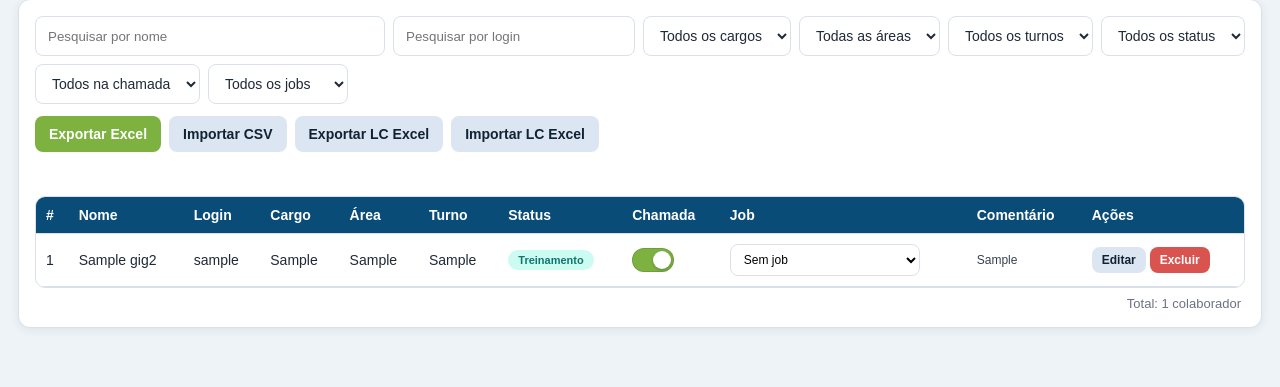
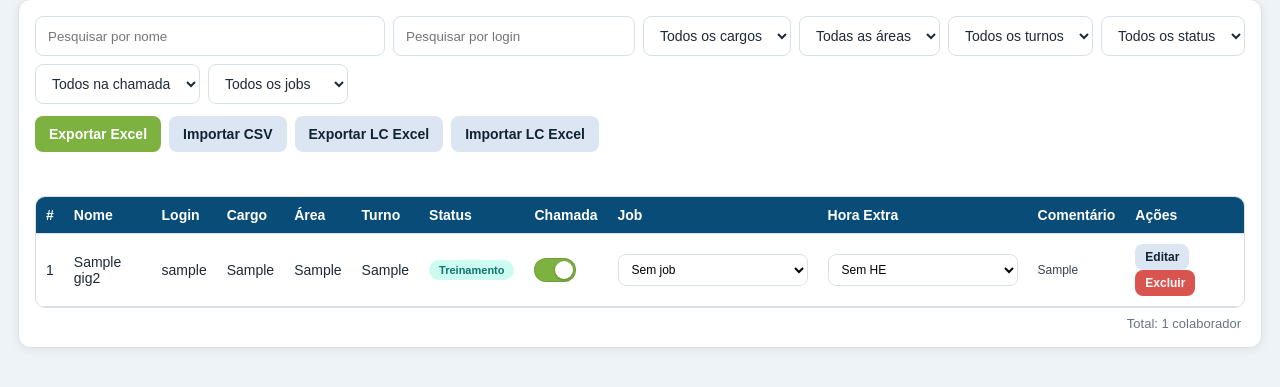
Before and after one commit to samuel0998/HC_OVERVIEW_COUT_GIG2, a Flask app: template templates/atualizar.html in a window 1280 px wide. Shown: the part 149-536 px from the top of the page. Run offline with Flask 3, Linux system fonts and the light colour scheme; a user stored in the database is signed in; tables that the repository leaves empty hold one stand-in row (values such as "Sample post"); the template is opened without the code that fills it: most values are stand-ins (such as "Sample title", 1, 10 or a date in 2020).

Commit message:
add hora extra

```diff
--- a/app.py
+++ b/app.py
@@ -159,6 +159,7 @@ def _migrate_hc_table_for_fc(fc):
             "AND UPPER(cargo) IN ('AA', 'ASSOCIADO')"
         ))
         conn.execute(db.text("ALTER TABLE hc_gig2 ADD COLUMN IF NOT EXISTS job VARCHAR(80)"))
+        conn.execute(db.text("ALTER TABLE hc_gig2 ADD COLUMN IF NOT EXISTS hora_extra_turno VARCHAR(50)"))
         conn.execute(db.text("ALTER TABLE hc_gig2 ADD COLUMN IF NOT EXISTS data_inicio_licenca DATE"))
         conn.execute(db.text("ALTER TABLE hc_gig2 ADD COLUMN IF NOT EXISTS data_fim_licenca DATE"))
         conn.execute(db.text("ALTER TABLE hc_gig2 ADD COLUMN IF NOT EXISTS data_desligamento DATE"))
--- a/models/hc_gig2.py
+++ b/models/hc_gig2.py
@@ -16,6 +16,7 @@ class HCGig2(db.Model):
     presente_fc = db.Column(db.Boolean, nullable=False, default=True, index=True)
     presenca_manual = db.Column(db.Boolean, nullable=False, default=False)
     job = db.Column(db.String(80), nullable=True, index=True)
+    hora_extra_turno = db.Column(db.String(50), nullable=True, index=True)
     status_liberacao = db.Column(db.String(100), nullable=True)
     # Licença / Férias
     data_inicio_licenca = db.Column(db.Date, nullable=True)
@@ -96,6 +97,7 @@ class HCGig2(db.Model):
             "status": self.status,
             "presente_fc": bool(self.presente_fc),
             "job": self.job or "",
+            "hora_extra_turno": self.hora_extra_turno or "",
             "status_liberacao": self.status_liberacao or "",
             "data_inicio_licenca": self.data_inicio_licenca.strftime("%Y-%m-%d") if self.data_inicio_licenca else None,
             "data_fim_licenca": self.data_fim_licenca.strftime("%Y-%m-%d") if self.data_fim_licenca else None,
--- a/routes/hc.py
+++ b/routes/hc.py
@@ -122,6 +122,18 @@ def _formatar_job(job):
     for processo in PROCESSOS:
         if _normalizar(processo) == normalizado:
             return processo
+    return texto
+
+
+def _formatar_turno_extra(turno):
+    texto = (turno or "").strip()
+    if not texto or texto.lower() in ("nan", "none"):
+        return None
+
+    normalizado = _normalizar(texto).upper()
+    for item in TURNOS:
+        if _normalizar(item).upper() == normalizado:
+            return item
     return texto
 
 
@@ -313,6 +325,7 @@ def novo_colaborador():
         presente_fc=_parse_bool(data.get("presente_fc"), default=True),
         presenca_manual="presente_fc" in data,
         job=_formatar_job(data.get("job")),
+        hora_extra_turno=_formatar_turno_extra(data.get("hora_extra_turno")),
     )
     colaborador.turno = _turno_inicial(colaborador.cargo, data.get("turno"))
 
@@ -335,6 +348,7 @@ def novo_colaborador():
             "status": colaborador.status,
             "presente_fc": colaborador.presente_fc,
             "job": colaborador.job or "",
+            "hora_extra_turno": colaborador.hora_extra_turno or "",
         }),
     )
 
@@ -387,6 +401,7 @@ def atualizar_colaborador(item_id):
         colaborador.presente_fc = _parse_bool(data.get("presente_fc"), default=True)
         colaborador.presenca_manual = True
     colaborador.job           = _formatar_job(data.get("job", colaborador.job))
+    colaborador.hora_extra_turno = _formatar_turno_extra(data.get("hora_extra_turno", colaborador.hora_extra_turno))
     if colaborador.status == "Treinamento":
         colaborador.turno = _turno_inicial(colaborador.cargo, colaborador.turno)
     colaborador.causa_afastamento = (data.get("causa_afastamento") or "").strip() or None
@@ -415,6 +430,7 @@ def atualizar_colaborador(item_id):
         "status": colaborador.status,
         "presente_fc": colaborador.presente_fc,
         "job": colaborador.job or "",
+        "hora_extra_turno": colaborador.hora_extra_turno or "",
         "causa_afastamento": colaborador.causa_afastamento or "",
     })
 
@@ -493,6 +509,7 @@ def atualizar_alocacao(item_id):
     dados_ant = json.dumps({
         "presente_fc": colaborador.presente_fc,
         "job": colaborador.job or "",
+        "hora_extra_turno": colaborador.hora_extra_turno or "",
     })
 
     if "presente_fc" in data:
@@ -500,16 +517,19 @@ def atualizar_alocacao(item_id):
         colaborador.presenca_manual = True
     if "job" in data:
         colaborador.job = _formatar_job(data.get("job"))
+    if "hora_extra_turno" in data:
+        colaborador.hora_extra_turno = _formatar_turno_extra(data.get("hora_extra_turno"))
 
     dados_nov = json.dumps({
         "presente_fc": colaborador.presente_fc,
         "job": colaborador.job or "",
+        "hora_extra_turno": colaborador.hora_extra_turno or "",
     })
 
     _registrar(
         "edicao",
         colaborador,
-        f"Chamada/job atualizados: {colaborador.nome_completo}",
+        f"Chamada/job/hora extra atualizados: {colaborador.nome_completo}",
         dados_ant=dados_ant,
         dados_nov=dados_nov,
     )
@@ -662,6 +682,7 @@ def importar_csv():
     col_turno = _find_col(df, "turno")
     col_presente = _find_col(df, "presente") or _find_col(df, "chamada") or _find_col(df, "fc")
     col_job = _find_col(df, "job") or _find_col(df, "processo")
+    col_he = _find_col(df, "hora extra") or _find_col(df, "he turno") or _find_col(df, "turno extra")
     col_previsao = _find_col(df, "previsao") or _find_col(df, "previs")
     col_descricao = _find_col(df, "descri")
     col_status_lib = _find_col(df, "libera")
@@ -721,6 +742,7 @@ def importar_csv():
 
             presente_fc = _parse_bool(row.get(col_presente), default=True) if col_presente else True
             job = _formatar_job(row.get(col_job, "")) if col_job else None
+            hora_extra_turno = _formatar_turno_extra(row.get(col_he, "")) if col_he else None
 
             raw_status = str(row.get(col_status, "operacional")).strip() if col_status else "operacional"
             status = STATUS_MAP.get(_normalizar(raw_status), "OPERACIONAL")
@@ -747,6 +769,7 @@ def importar_csv():
             item.presente_fc = presente_fc
             item.presenca_manual = bool(col_presente)
             item.job = job
+            item.hora_extra_turno = hora_extra_turno
             item.previsao_afastamento = previsao
             item.causa_afastamento = causa
             item.status_liberacao = status_lib
@@ -822,9 +845,11 @@ def importar_excel():
             or normalizadas.get("chamada")
         )
         col_job = normalizadas.get("job") or normalizadas.get("processo")
+        col_he = normalizadas.get("hora_extra_turno") or normalizadas.get("hora extra") or normalizadas.get("he turno") or normalizadas.get("turno extra")
         item.presente_fc = _parse_bool(row[col_presente], default=True) if col_presente else True
         item.presenca_manual = bool(col_presente)
         item.job = _formatar_job(row[col_job]) if col_job else None
+        item.hora_extra_turno = _formatar_turno_extra(row[col_he]) if col_he else None
         item.previsao_afastamento = previsao_bool
         item.data_afastamento = data_afastamento
         causa = row[normalizadas["causa_afastamento"]]
@@ -854,6 +879,7 @@ def exportar_excel():
             "Status": d["status"],
             "Chamada": "SIM" if d["presente_fc"] else "NAO",
             "Job": d["job"],
+            "Hora Extra Turno": d["hora_extra_turno"],
             "Status Liberação": d["status_liberacao"],
             "Previsão Afastamento": "SIM" if d["previsao_afastamento"] else "NÃO",
             "Data Afastamento": d["data_afastamento"] or "",
@@ -1088,7 +1114,11 @@ def dashboard_data():
     if f_area:
         registros = [r for r in registros if (r.area or "") == f_area]
     if f_turno:
-        registros = [r for r in registros if (r.turno or "") == f_turno]
+        registros = [
+            r for r in registros
+            if (r.turno or "") == f_turno
+            or (r.hora_extra_turno == f_turno and r.status == "OPERACIONAL" and r.presente_fc)
+        ]
     if f_status:
         registros = [r for r in registros if r.status == f_status]
     if f_cargo:
@@ -1119,9 +1149,21 @@ def dashboard_data():
     por_cargo = {}
     por_turno = {}
 
+    def _conta_no_turno(registro, turno):
+        if registro.turno == turno:
+            return True
+        return bool(
+            registro.hora_extra_turno == turno
+            and registro.status == "OPERACIONAL"
+            and registro.presente_fc
+        )
+
     for r in registros:
         por_area[r.area or "—"]   = por_area.get(r.area or "—", 0) + 1
         por_cargo[r.cargo]        = por_cargo.get(r.cargo, 0) + 1
+        if r.hora_extra_turno and r.status == "OPERACIONAL" and r.presente_fc:
+            chave_he = r.hora_extra_turno
+            por_turno[chave_he] = por_turno.get(chave_he, 0) + 1
         por_turno[r.turno or "—"] = por_turno.get(r.turno or "—", 0) + 1
 
     por_area  = dict(sorted(por_area.items(),  key=lambda x: x[1], reverse=True))
@@ -1134,9 +1176,9 @@ def dashboard_data():
     associados_e_pits = {}
     for turno in TURNOS:
         associados_e_pits[turno] = {
-            "AA": sum(1 for r in registros if r.turno == turno and r.cargo == "AA"),
-            "Associado": sum(1 for r in registros if r.turno == turno and r.cargo == "Associado"),
-            "PIT":       sum(1 for r in registros if r.turno == turno and r.cargo == "PIT"),
+            "AA": sum(1 for r in registros if _conta_no_turno(r, turno) and r.cargo == "AA"),
+            "Associado": sum(1 for r in registros if _conta_no_turno(r, turno) and r.cargo == "Associado"),
+            "PIT":       sum(1 for r in registros if _conta_no_turno(r, turno) and r.cargo == "PIT"),
         }
 
     operacional_por_turno = {}
@@ -1144,14 +1186,19 @@ def dashboard_data():
         if turno == "ADM":
             continue
         operacional_por_turno[turno] = {
-            "Analista":  sum(1 for r in registros if r.turno == turno and r.cargo == "Analista"  and r.status == "OPERACIONAL"),
-            "AA":        sum(1 for r in registros if r.turno == turno and r.cargo == "AA"        and r.status == "OPERACIONAL"),
-            "Associado": sum(1 for r in registros if r.turno == turno and r.cargo == "Associado" and r.status == "OPERACIONAL"),
-            "PIT":       sum(1 for r in registros if r.turno == turno and r.cargo == "PIT"       and r.status == "OPERACIONAL"),
+            "Analista":  sum(1 for r in registros if _conta_no_turno(r, turno) and r.cargo == "Analista"  and r.status == "OPERACIONAL"),
+            "AA":        sum(1 for r in registros if _conta_no_turno(r, turno) and r.cargo == "AA"        and r.status == "OPERACIONAL"),
+            "Associado": sum(1 for r in registros if _conta_no_turno(r, turno) and r.cargo == "Associado" and r.status == "OPERACIONAL"),
+            "PIT":       sum(1 for r in registros if _conta_no_turno(r, turno) and r.cargo == "PIT"       and r.status == "OPERACIONAL"),
         }
 
     areas_disponiveis  = sorted({r.area  or "" for r in todos if r.area})
-    turnos_disponiveis = sorted({r.turno or "" for r in todos if r.turno})
+    turnos_disponiveis = sorted({
+        turno
+        for r in todos
+        for turno in (r.turno, r.hora_extra_turno)
+        if turno
+    })
     status_disponiveis = sorted({r.status for r in todos})
     jobs_do_setor = _jobs_por_area(f_area) if f_area else PROCESSOS
     jobs_disponiveis = jobs_do_setor or sorted({r.job for r in todos if r.job})
@@ -1215,7 +1262,12 @@ def dashboard_data():
     if not f_area:
         processos_por_job = dict(sorted(processos_por_job.items(), key=lambda x: x[1], reverse=True))
     processos_por_area = _count_dict([_processo_area(r.job) for r in hc_alocados])
-    processos_por_turno = _count_dict([r.turno for r in hc_alocados])
+    turnos_alocados = []
+    for r in hc_alocados:
+        turnos_alocados.append(r.turno)
+        if r.hora_extra_turno and r.presente_fc:
+            turnos_alocados.append(r.hora_extra_turno)
+    processos_por_turno = _count_dict(turnos_alocados)
     processos_por_cargo = _count_dict([r.cargo for r in hc_alocados])
     attendance_por_setor = {}
     attendance_por_turno = {}
@@ -1239,10 +1291,13 @@ def dashboard_data():
         destino.update(dict(sorted(grupos.items(), key=lambda x: x[1]["total"], reverse=True)))
 
     for r in hc_alocados:
-        turno = r.turno or "Sem informacao"
         job = r.job or "Sem processo"
-        matriz_turno_processo.setdefault(turno, {})
-        matriz_turno_processo[turno][job] = matriz_turno_processo[turno].get(job, 0) + 1
+        turnos_job = [r.turno or "Sem informacao"]
+        if r.hora_extra_turno and r.presente_fc:
+            turnos_job.append(r.hora_extra_turno)
+        for turno in turnos_job:
+            matriz_turno_processo.setdefault(turno, {})
+            matriz_turno_processo[turno][job] = matriz_turno_processo[turno].get(job, 0) + 1
 
     lc_por_processo = _count_dict([lc.process_name for lc, _ in lc_registros])
     lc_por_level = _count_dict([lc.lc_level for lc, _ in lc_registros])
--- a/static/js/atualizar.js
+++ b/static/js/atualizar.js
@@ -68,6 +68,14 @@ function jobOptions(selected) {
   ].join("");
 }
 
+function turnoExtraOptions(selected) {
+  const turnos = window.HC_TURNOS || [];
+  return [
+    `<option value="">Sem HE</option>`,
+    ...turnos.map(t => `<option value="${escapeAttr(t)}" ${t === selected ? "selected" : ""}>${t}</option>`)
+  ].join("");
+}
+
 // ── Carregar todos os dados ───────────────────────────────────────
 async function carregarTabela() {
   const res = await fetch("/api/hc");
@@ -123,6 +131,11 @@ function renderTabela() {
       <td>
         <select class="job-select" onchange="salvarAlocacao(${item.id}, { job: this.value })">
           ${jobOptions(item.job || "")}
+        </select>
+      </td>
+      <td>
+        <select class="job-select he-select" onchange="salvarAlocacao(${item.id}, { hora_extra_turno: this.value })">
+          ${turnoExtraOptions(item.hora_extra_turno || "")}
         </select>
       </td>
       <td class="td-comment">${comentario}</td>
@@ -183,6 +196,7 @@ window.abrirEdicao = function (id) {
   formEditar.status.value         = item.status;
   formEditar.presente_fc.checked  = !!item.presente_fc;
   formEditar.job.value            = item.job || "";
+  formEditar.hora_extra_turno.value = item.hora_extra_turno || "";
 
   // Reset checkboxes
   document.getElementById("semDataInicio").checked = false;
@@ -236,6 +250,7 @@ formEditar.addEventListener("submit", async (e) => {
     status,
     presente_fc: formEditar.presente_fc.checked,
     job: formEditar.job.value,
+    hora_extra_turno: formEditar.hora_extra_turno.value,
   };
 
   if (status === "Licença" || status === "Férias") {
--- a/templates/atualizar.html
+++ b/templates/atualizar.html
@@ -64,6 +64,7 @@
                     <th>Status</th>
                     <th>Chamada</th>
                     <th>Job</th>
+                    <th>Hora Extra</th>
                     <th>Comentário</th>
                     <th>Ações</th>
                 </tr>
@@ -110,6 +111,10 @@
                 <select name="job">
                     <option value="">Job / Processo</option>
                     {% for item in processos %}<option value="{{ item }}">{{ item }}</option>{% endfor %}
+                </select>
+                <select name="hora_extra_turno">
+                    <option value="">Sem hora extra</option>
+                    {% for item in turnos %}<option value="{{ item }}">{{ item }}</option>{% endfor %}
                 </select>
             </div>
 
@@ -175,6 +180,7 @@
 
 <script>
 window.HC_PROCESSOS = {{ processos|tojson }};
+window.HC_TURNOS = {{ turnos|tojson }};
 </script>
 <script src="{{ url_for('static', filename='js/atualizar.js') }}"></script>
 {% endblock %}
```
